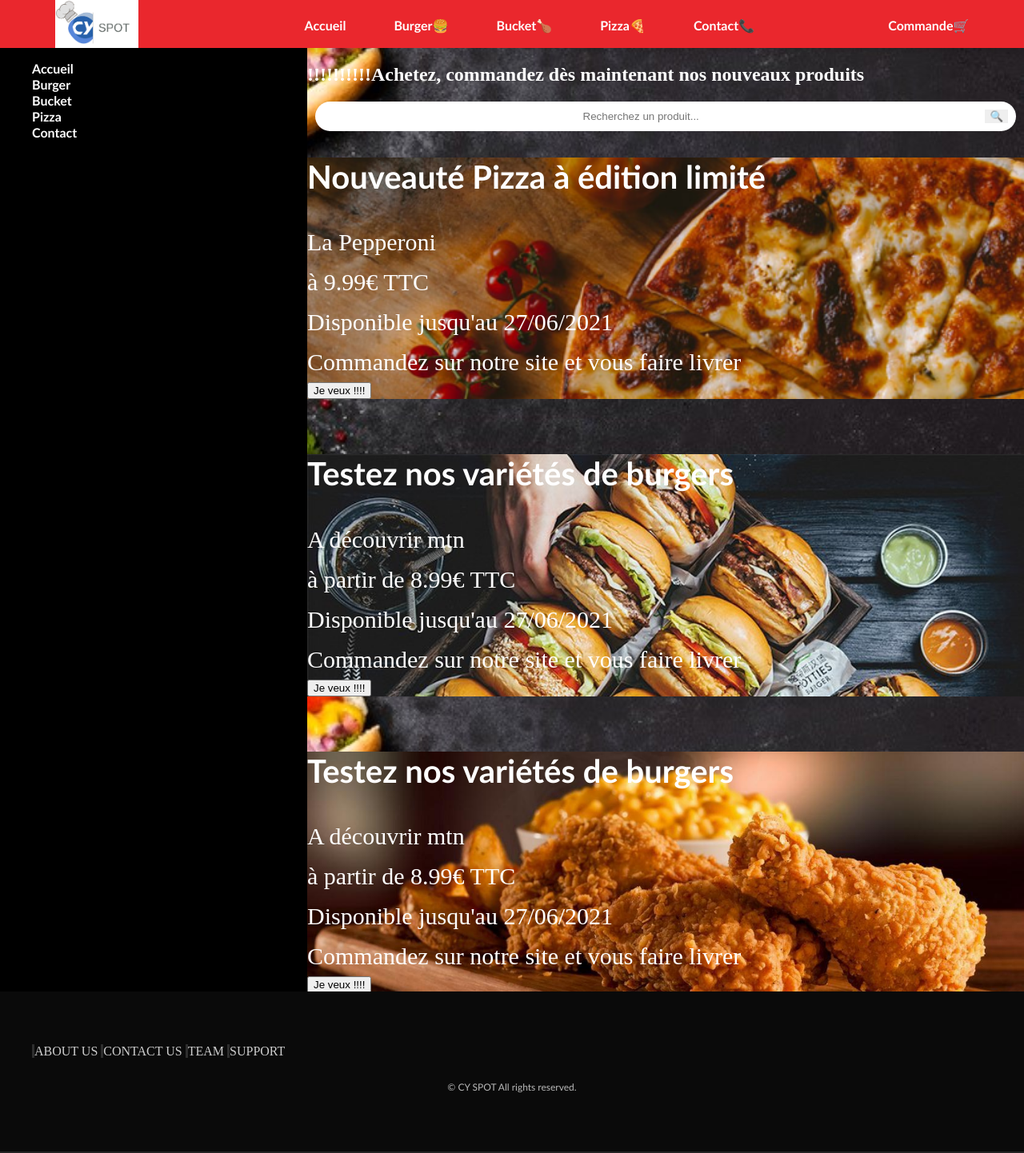
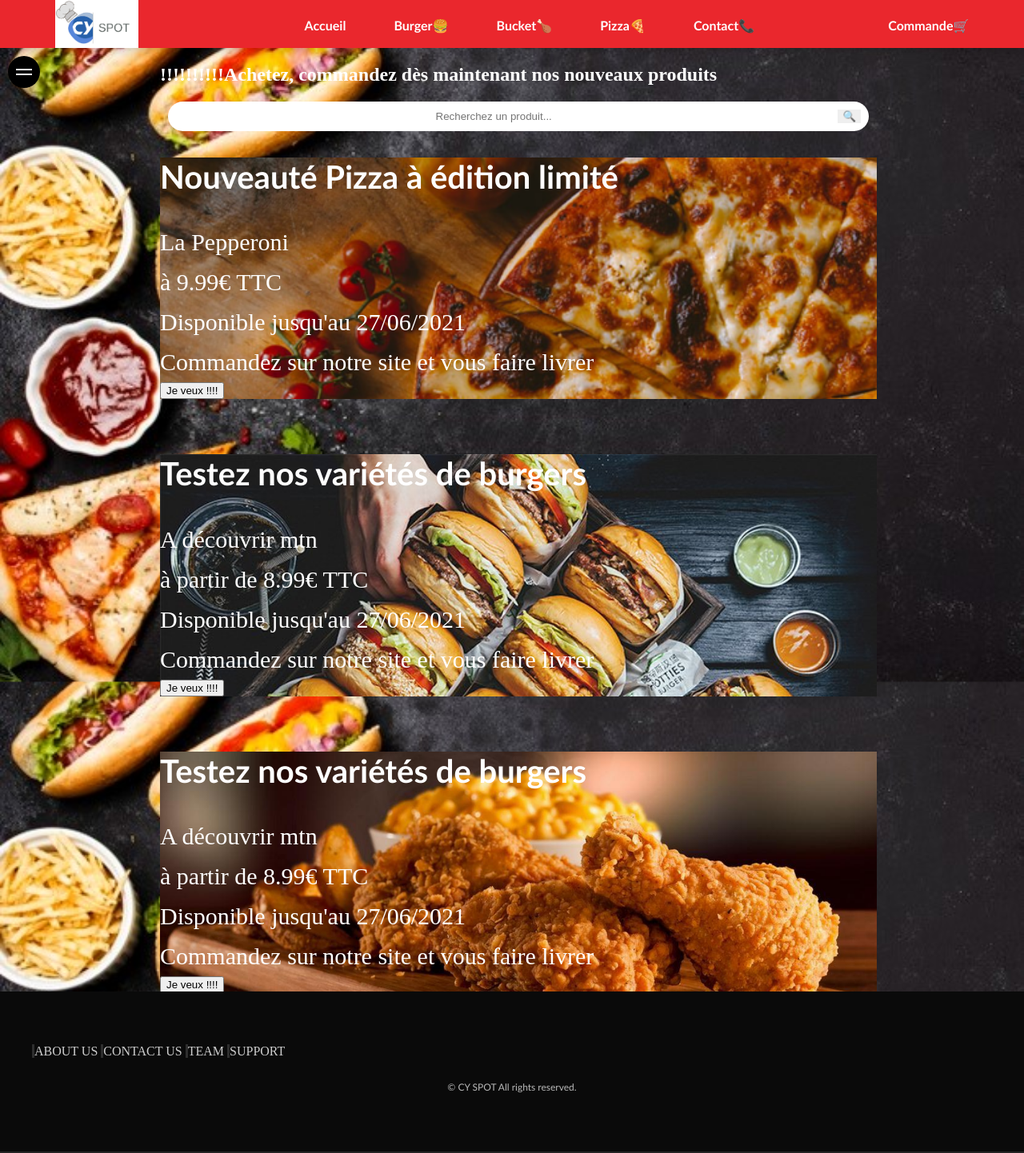
Before and after one commit to ariraja/ProjetDevWeb2k21, a PHP site: page /index2.html in a window 1280 px wide. Shown: the whole page at 80% size. Run offline with PHP 8.4, Linux system fonts and the light colour scheme.

Commit message:
new menu latéral

```diff
--- a/assets/css/index2.css
+++ b/assets/css/index2.css
@@ -83,6 +83,86 @@ header{
 .menu2 ul li a:hover{
     color:red;
 }
+
+/* MENU LATERAL */
+.menu{
+	width:40px;
+	height:40px;
+	display:block;
+	position:relative;
+    float:left;
+    width:200px;
+	}
+
+.list,.intro{
+	height:100%;
+	top:0;
+	display:flex;
+	position:fixed;
+	align-items:center;
+	flex-flow:column wrap;
+	justify-content:center;
+	z-index:-1;
+	transition:all .75s ease
+	}
+
+.list{
+	background:#333033;
+	width:200px;
+	left:-120px;
+	opacity:0
+	}
+
+.list span{
+	background:gray;
+	width:200px;
+    height:70px;
+	/*margin:5px 0;*/
+	padding-top:40px;
+	text-align:center;
+	border-radius:4px;
+	}
+.list span:hover{
+    background-color:yellow;
+}
+
+.intro{
+	width:100%;
+	padding:0 8px;
+	left:0;
+	text-align:center
+	}
+
+.btn{
+	background:#000;
+	width:40px;
+	height:40px;
+	top:10px;
+	left:10px;
+	display:block;
+	position:absolute;
+	border-radius:50%
+	}
+
+.btn:before,
+.btn:after{
+	background:#fff;
+	width:20px;
+	height:2px;
+	left:10px;
+	display:block;
+	position:absolute;
+	content:"";
+	transition:all .75s ease
+	}
+
+.btn:before{top:16px}
+.btn:after{bottom:16px}
+
+.menu:focus-within .list{left:0;opacity:1}
+.menu:focus-within .intro{width:calc(100% - 120px);left:120px}
+.menu:focus-within .btn:before{transform:rotate(45deg) translate(2px,2px)}
+.menu:focus-within .btn:after{transform:rotate(-45deg) translate(2px,-2px)}
 
 
 /*SECTION*/
--- a/index2.html
+++ b/index2.html
@@ -29,15 +29,21 @@
 
         <!--    Contenu principal    -->
         <div class="main-content">
-            <aside class="menu2">
-                <ul>
-                    <li><a href="index.html">Accueil</a></li>
-                    <li><a href="Haut">Burger</a></li>
-                    <li><a href="Bucket">Bucket</a></li>
-                    <li><a href="Pizza">Pizza</a></li>
-                    <li><a href="Contact">Contact</a></li>
-                </ul>
-            </aside>
+
+            <div class="menu" tabindex="1">
+                <div class="list">
+                    MENU LATERAL<br><br><br>
+                    <span><a href="index.html">Accueil</a></span>
+                    <span><a href="burger.html">Burger</a></span>
+                    <span><a href="bucket.html">Bucket</a></span>
+                    <span><a href="pizza.html">Pizza</a></span>
+                    <span><a href="Contact">Contact</a></span>
+                </div>
+                    <div class="btn"></div>
+            </div>
+
+
+
             <section class="main-section">
                 <h1>!!!!!!!!!!Achetez, commandez dès maintenant nos nouveaux produits</h1>
                 <div class="search"><input type="search" placeholder="Recherchez un produit..."/><button class="search_btn">🔍</button></div>
```
